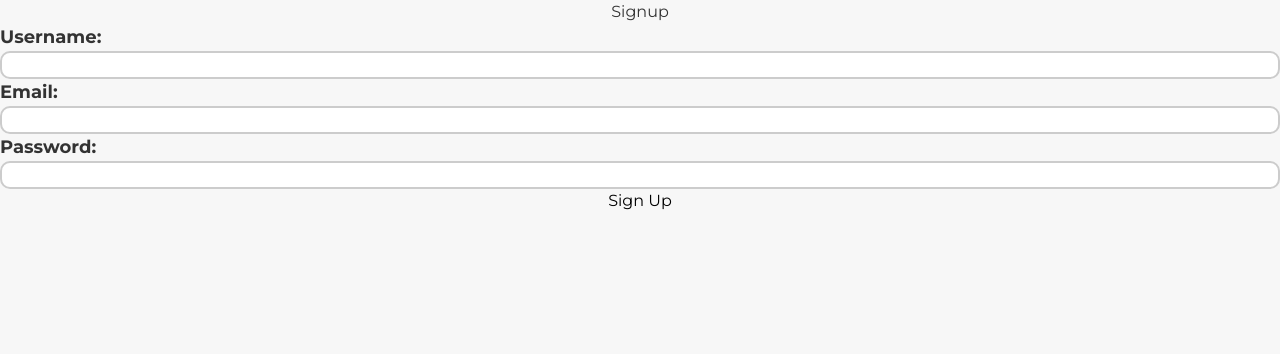
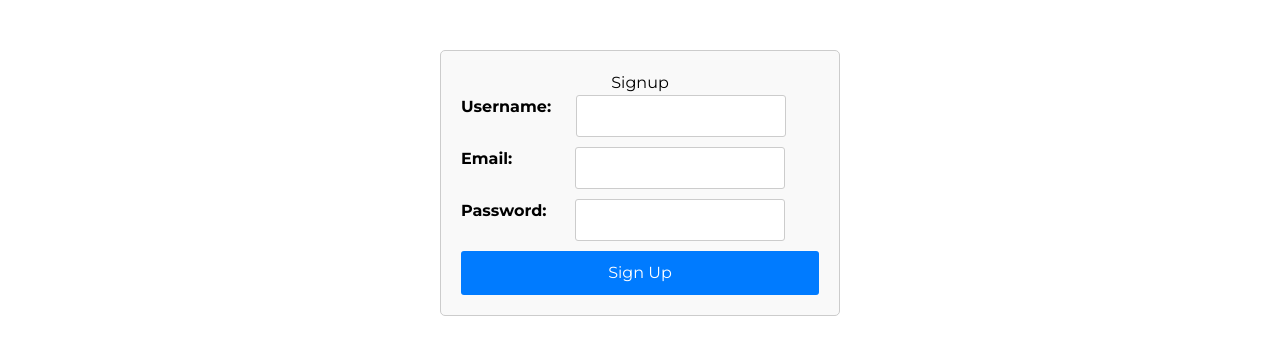
Before and after one commit to SteveA28/Project-3, a React (Vite) app in the folder client/: page /signup in a window 1280 px wide. Shown: the top 354 px of the page. Built offline with nearby package versions, Linux system fonts and the light colour scheme.

Commit message:
added design to the sign-up form

```diff
--- a/client/src/components/Signup.jsx
+++ b/client/src/components/Signup.jsx
@@ -1,5 +1,4 @@
 import React, { useState } from 'react';
-import '../assets/Signup.css';
 
 export default function Signup() {
     const [formData, setFormData] = useState({
@@ -23,11 +22,63 @@ export default function Signup() {
         alert('Signup successful!');
     };
 
+    // CSS styles
+    const styles = `
+        .signup-container {
+            max-width: 400px;
+            margin: 0 auto;
+            padding: 20px;
+            border: 1px solid #ccc;
+            border-radius: 5px;
+            background-color: #f9f9f9;
+        }
+
+        .signup-container h2 {
+            text-align: center;
+        }
+
+        .signup-container form {
+            display: flex;
+            flex-direction: column;
+        }
+
+        .signup-container form > div {
+            margin-bottom: 10px;
+        }
+
+        .signup-container label {
+            font-weight: bold;
+        }
+
+        .signup-container input {
+            padding: 8px;
+            border: 1px solid #ccc;
+            border-radius: 3px;
+            font-size: 16px;
+        }
+
+        .signup-container button {
+            padding: 10px;
+            border: none;
+            border-radius: 3px;
+            background-color: #007bff;
+            color: white;
+            font-size: 16px;
+            cursor: pointer;
+        }
+
+        .signup-container button:hover {
+            background-color: #0056b3;
+        }
+    `;
+
     return (
-        <div>
+        <div className="signup-container" style={{ margin: '50px auto', width: '400px', display:"flex",flexDirection:"column",justifyContent:"center"}}>
             <h2>Signup</h2>
+            <style>{styles}</style>
             <form onSubmit={handleSubmit}>
-                <div>
+                <div style={{display:'flex',gap:"25px"}}>
+
                     <label htmlFor="username">Username:</label>
                     <input
                         type="text"
@@ -38,7 +89,7 @@ export default function Signup() {
                         required
                     />
                 </div>
-                <div>
+                <div style={{display:'flex',gap:"63px"}}>
                     <label htmlFor="email">Email:</label>
                     <input
                         type="email"
@@ -49,7 +100,7 @@ export default function Signup() {
                         required
                     />
                 </div>
-                <div>
+                <div style={{display:'flex',gap:"29px"}}>
                     <label htmlFor="password">Password:</label>
                     <input
                         type="password"
```
